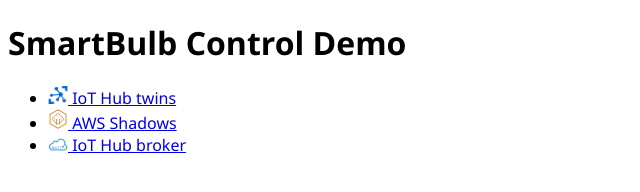
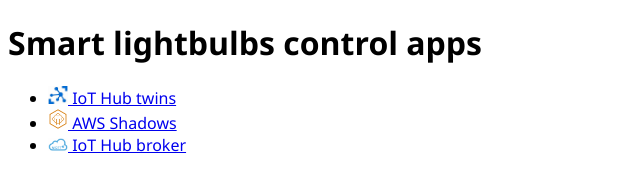
Before and after one commit to rido-min/hackathon22-pnpservices, a website: page control-app/wwwroot/index.html in a window 1280 px wide. Shown: the whole page, without its empty margins (0-640 px from the left). Drawn offline with Linux system fonts and the light colour scheme.

Commit message:
change titles

```diff
--- a/control-app/wwwroot/index.html
+++ b/control-app/wwwroot/index.html
@@ -4,7 +4,7 @@
     <meta charset="UTF-8">
     <meta http-equiv="X-UA-Compatible" content="IE=edge">
     <meta name="viewport" content="width=device-width, initial-scale=1.0">
-    <title>SmartBulb Control</title>
+    <title>Smart lightbulbs control apps</title>
     <style>
         body {
           font-family: 'Segoe UI', Tahoma, Geneva, Verdana, sans-serif;
@@ -12,7 +12,7 @@
     </style>
 </head>
 <body>
-    <h1>SmartBulb Control Demo</h1>
+    <h1>Smart lightbulbs control apps</h1>
     <ul>
         <li>
             <a href="hub/bulbs.html">
```
